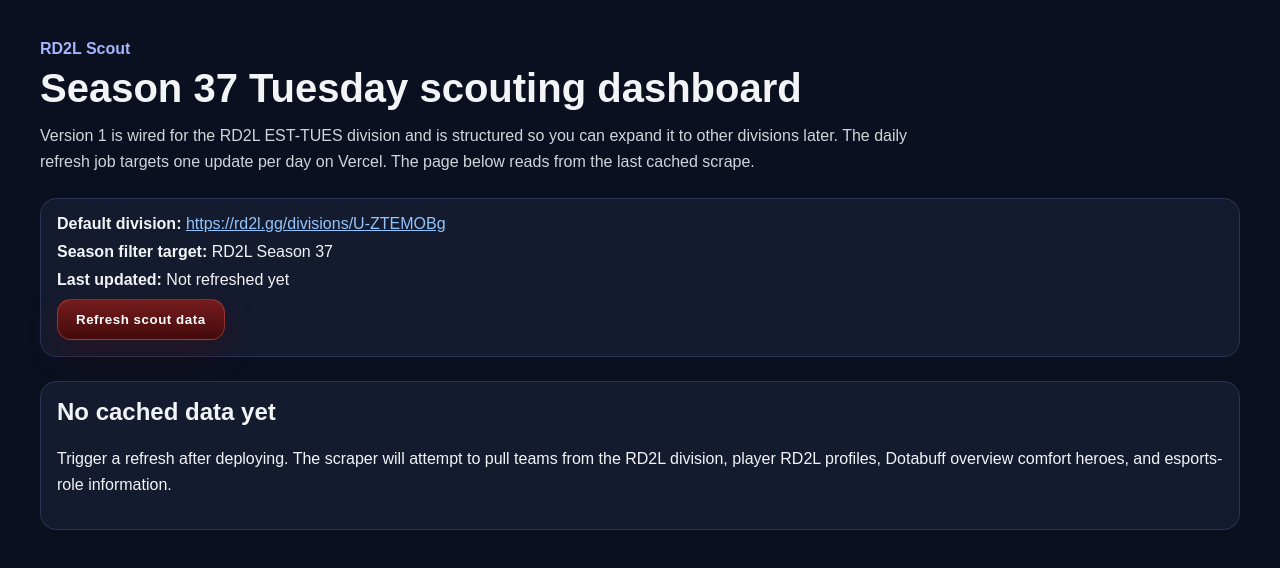
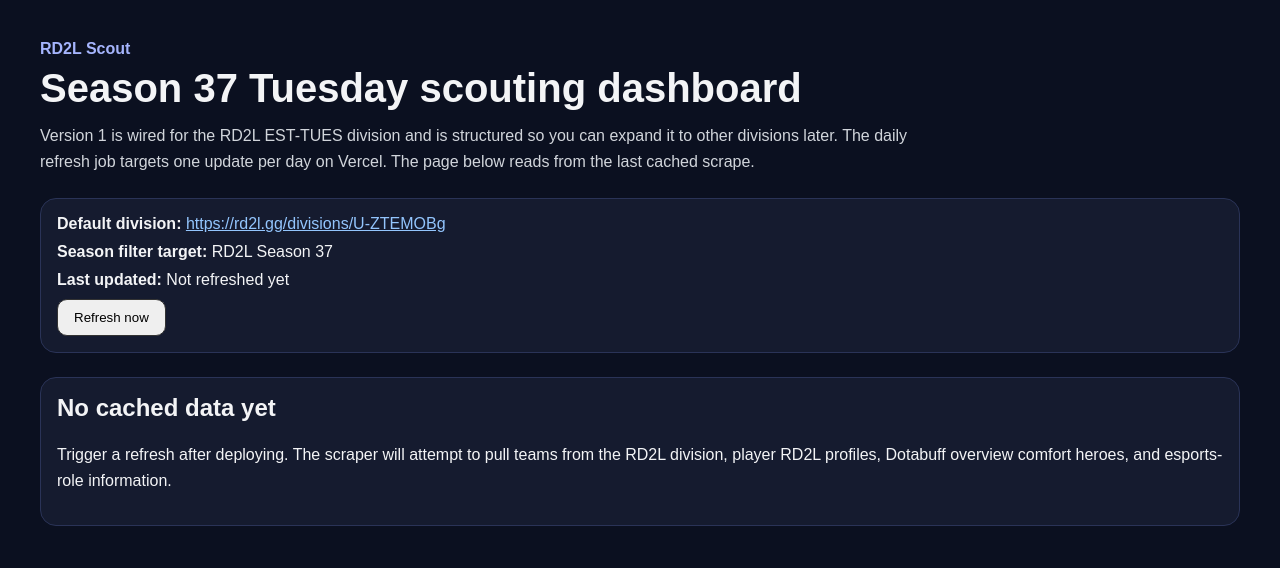
Before and after one commit to wjmosher101/RD2L-Scout, a Next.js app: page / in a window 1280 px wide. Shown: the top 568 px of the page. Built offline with nearby package versions, Linux system fonts and the light colour scheme.

Commit message:
Update RefreshButton.tsx

```diff
--- a/components/RefreshButton.tsx
+++ b/components/RefreshButton.tsx
@@ -22,27 +22,11 @@
   }
 
   return (
-    <div style={{ display: 'grid', gap: 10, justifyItems: 'start' }}>
-      <button
-        onClick={handleRefresh}
-        disabled={loading}
-        style={{
-          padding: '12px 18px',
-          borderRadius: 14,
-          border: '1px solid rgba(248,113,113,0.35)',
-          cursor: loading ? 'wait' : 'pointer',
-          background: loading
-            ? 'linear-gradient(180deg, rgba(71,85,105,0.7), rgba(30,41,59,0.9))'
-            : 'linear-gradient(180deg, rgba(127,29,29,0.92), rgba(69,10,10,0.98))',
-          color: '#fff',
-          fontWeight: 800,
-          letterSpacing: '0.04em',
-          boxShadow: '0 12px 30px rgba(69,10,10,0.35)'
-        }}
-      >
-        {loading ? 'Refreshing the war room…' : 'Refresh scout data'}
+    <div style={{ display: 'flex', gap: 12, alignItems: 'center', flexWrap: 'wrap' }}>
+      <button onClick={handleRefresh} disabled={loading} style={{ padding: '10px 16px', borderRadius: 10, border: '1px solid #333', cursor: 'pointer' }}>
+        {loading ? 'Refreshing…' : 'Refresh now'}
       </button>
-      {message ? <span style={{ color: '#cbd5e1', fontSize: 14 }}>{message}</span> : null}
+      {message ? <span>{message}</span> : null}
     </div>
   );
 }
```
